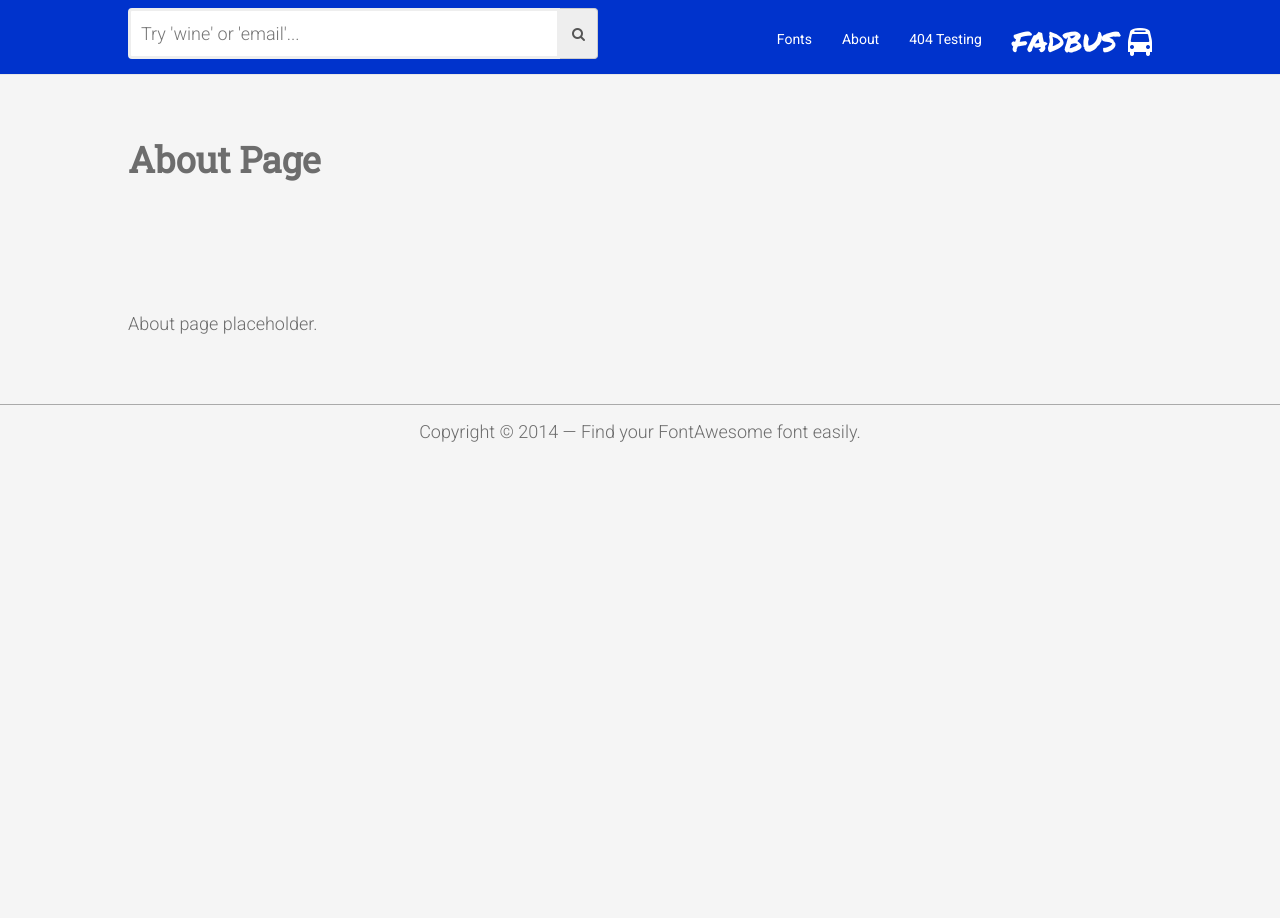
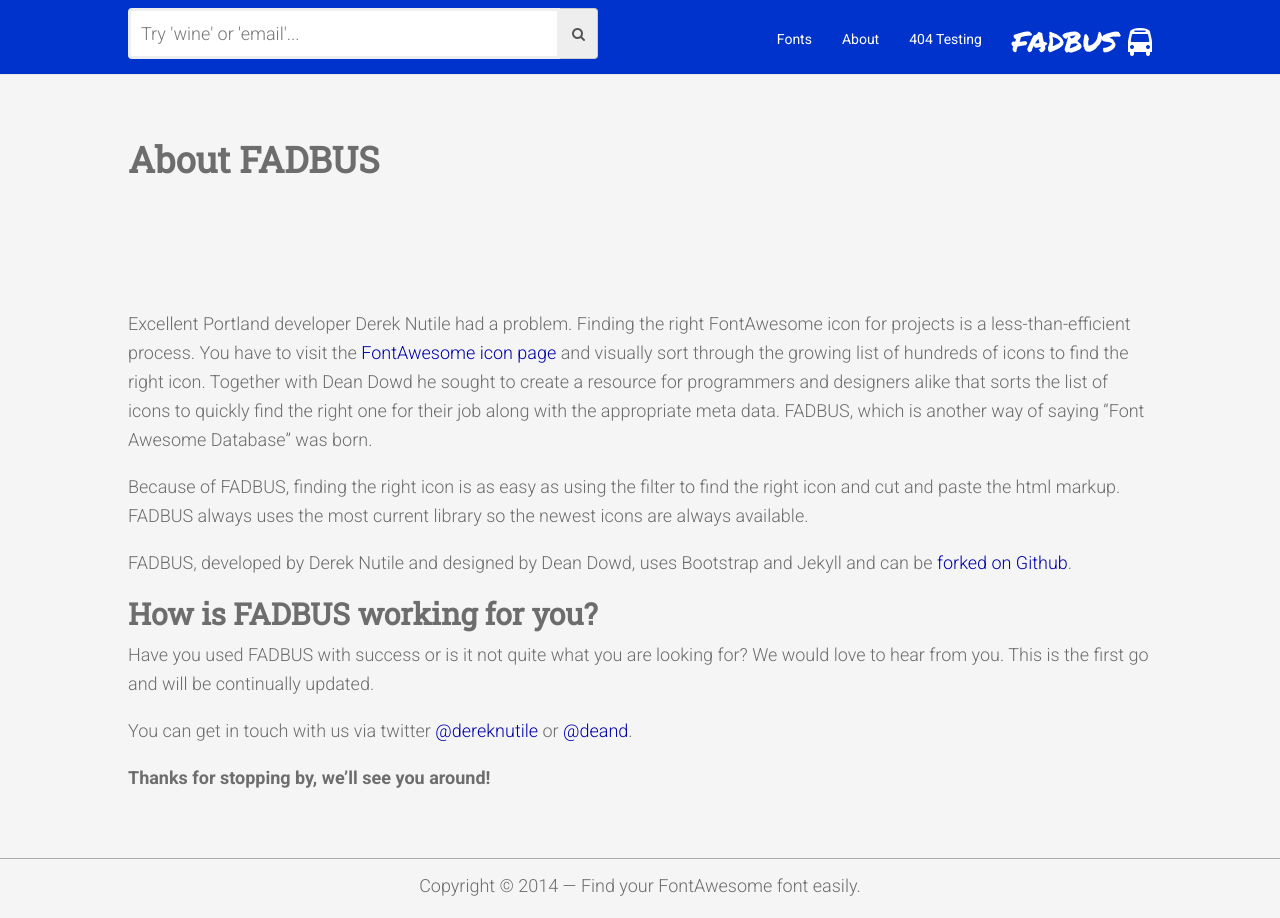
Before and after one commit to fadbus/fadbus.github.io, a Jekyll site: the page built from about/index.html, in a window 1280 px wide. Built offline with Jekyll 4.4.1, drawn with Linux system fonts in a browser that asks for light colours; comment, search, counter and statistics services are not loaded.

Commit message:
added about us page

```diff
--- a/about/index.html
+++ b/about/index.html
@@ -2,7 +2,7 @@
 layout: page
 title: "About"
 navbar: "about"
-header: "About Page"
+header: "About FADBUS"
 ---
 
 <section id="about" class="palette">
@@ -11,7 +11,18 @@
   <div class="container container-narrow horizontal-padding-medium">
   <div class="row">
 
-    <p>About page placeholder.</p>
+    <p>Excellent Portland developer Derek Nutile had a problem. Finding the right FontAwesome icon for projects is a less-than-efficient process. You have to visit the <a href="http://fortawesome.github.io/Font-Awesome/icons/">FontAwesome icon page</a> and visually sort through the growing list of hundreds of icons to find the right icon. Together with Dean Dowd he sought to create a resource for programmers and designers alike that sorts the list of icons to quickly find the right one for their job along with the appropriate meta data. FADBUS, which is another way of saying “Font Awesome Database” was born.</p>
+
+		<p>Because of FADBUS, finding the right icon is as easy as using the filter to find the right icon and cut and paste the html markup. FADBUS always uses the most current library so the newest icons are always available.</p>
+
+		<p>FADBUS, developed by Derek Nutile and designed by Dean Dowd, uses Bootstrap and Jekyll and can be <a href="https://github.com/fadbus/fadbus.github.io">forked on Github</a>.</p>
+
+		<h2>How is FADBUS working for you?</h2>
+		<p>Have you used FADBUS with success or is it not quite what you are looking for? We would love to hear from you. This is the first go and will be continually updated. </p>
+
+		<p>You can get in touch with us via twitter <a href="http://twitter.com/dereknutile">@dereknutile</a> or <a href="http://twitter.com/deand">@deand</a>.</p>
+
+		<p><strong>Thanks for stopping by, we’ll see you around!</strong></p>
 
   </div><!-- /.row -->
   </div><!-- /.container -->
```
